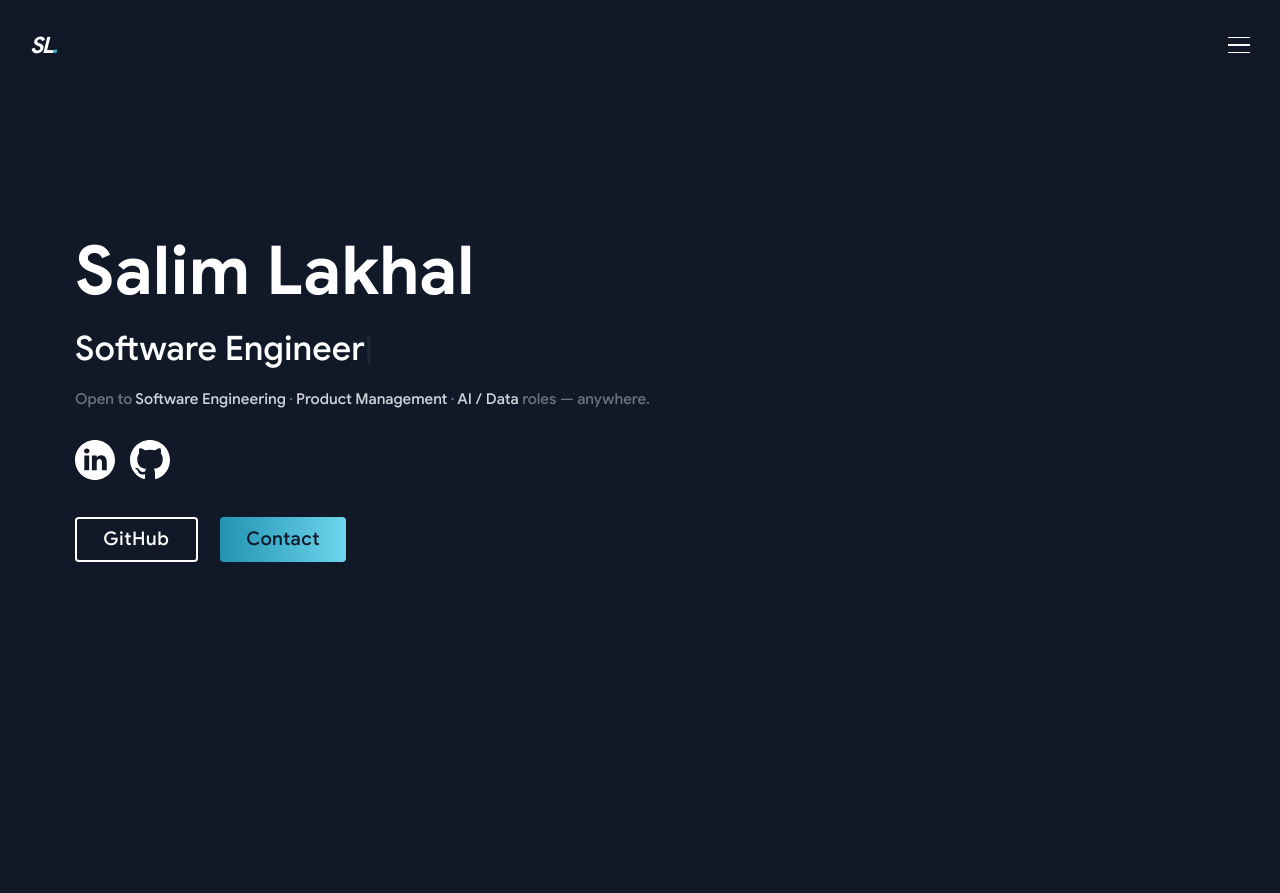
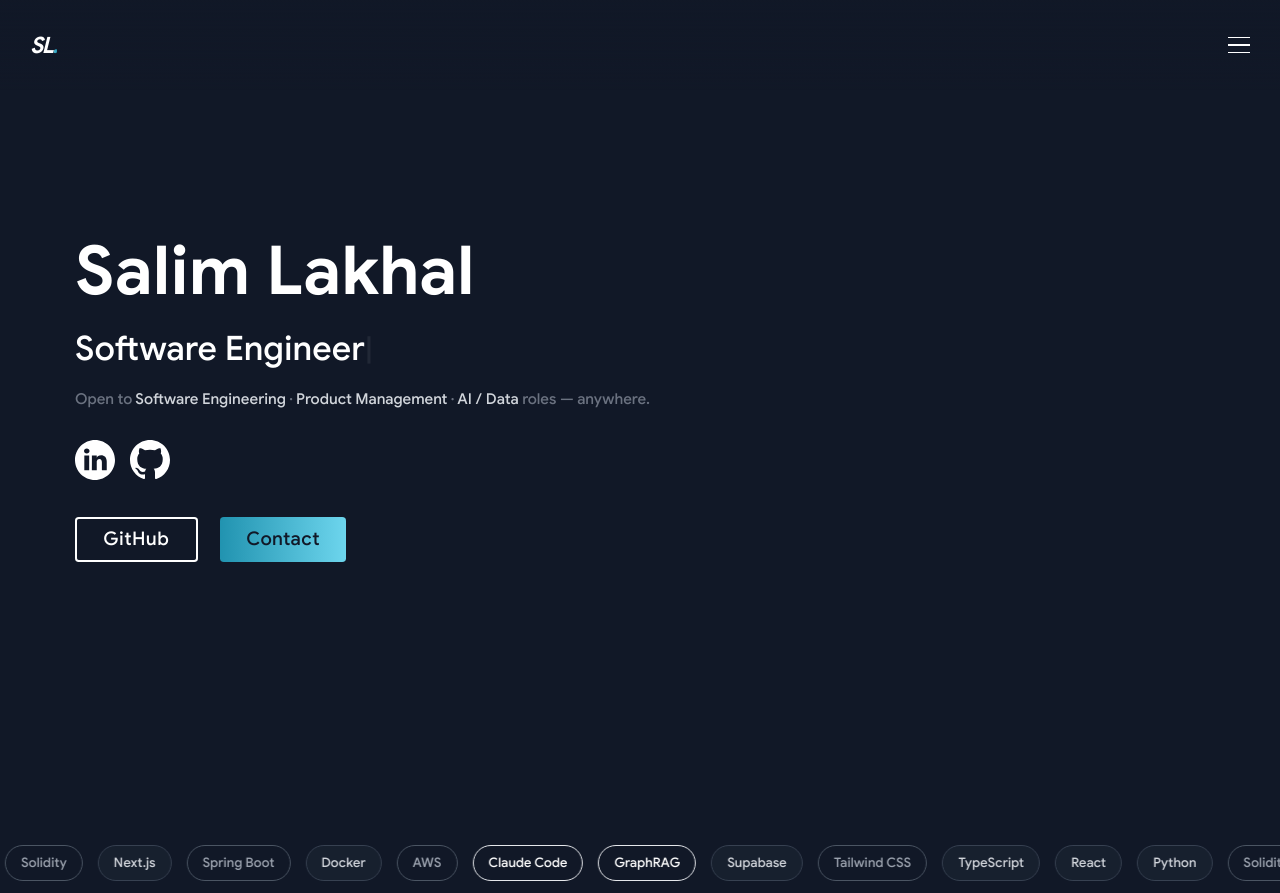
Before and after one commit to salim-lakhal/Portfolio, a Next.js app: page / in a window 1280 px wide. Shown: the top 893 px of the page. Built offline with nearby package versions, Linux system fonts and the light colour scheme.

Commit message:
fix about section, add salesforce cert, skills marquee

```diff
--- a/components/home/about.tsx
+++ b/components/home/about.tsx
@@ -36,8 +36,8 @@ const AboutSection = () => {
     >
       <p className="text-2xl md:text-3xl font-medium text-gray-300 max-w-3xl leading-relaxed">
         TELECOM SudParis graduate, currently Product Owner at Louis Vuitton.
-        I build and ship full-stack products by orchestrating AI agent teams —
-        from SaaS platforms to blockchain protocols, shipped at startup speed.
+        I design, build, and ship full-stack products end to end —
+        distributed systems, blockchain, AI, and everything in between.
       </p>
     </section>
   );
--- /dev/null
+++ b/components/home/skills-marquee.tsx
@@ -0,0 +1,101 @@
+import React from "react";
+
+type TagType = "default" | "outlined" | "ai";
+
+interface TagProps {
+  label: string;
+  type: TagType;
+}
+
+const TAG_CLASSES: Record<TagType, string> = {
+  default: "border border-gray-700 bg-gray-800/50 text-gray-300",
+  outlined: "border border-gray-600 bg-transparent text-gray-400",
+  ai: "border border-cyan-800 bg-cyan-900/30 text-cyan-300",
+};
+
+const ROW_ONE: TagProps[] = [
+  { label: "TypeScript", type: "default" },
+  { label: "React", type: "default" },
+  { label: "Python", type: "default" },
+  { label: "Solidity", type: "outlined" },
+  { label: "Next.js", type: "default" },
+  { label: "Spring Boot", type: "outlined" },
+  { label: "Docker", type: "default" },
+  { label: "AWS", type: "outlined" },
+  { label: "Claude Code", type: "ai" },
+  { label: "GraphRAG", type: "ai" },
+  { label: "Supabase", type: "default" },
+  { label: "Tailwind CSS", type: "outlined" },
+];
+
+const ROW_TWO: TagProps[] = [
+  { label: "Agentic AI", type: "ai" },
+  { label: "Agent Orchestration", type: "ai" },
+  { label: "Node.js", type: "default" },
+  { label: "MongoDB", type: "outlined" },
+  { label: "PostgreSQL", type: "default" },
+  { label: "Hardhat", type: "outlined" },
+  { label: "FastAPI", type: "default" },
+  { label: "Three.js", type: "outlined" },
+  { label: "Stripe", type: "default" },
+  { label: "Vue.js", type: "outlined" },
+  { label: "Context Engineering", type: "ai" },
+  { label: "LLM Pipelines", type: "ai" },
+];
+
+const Tag = ({ label, type }: TagProps) => (
+  <span
+    className={`inline-flex items-center px-4 py-2 rounded-full text-sm font-medium whitespace-nowrap shrink-0 ${TAG_CLASSES[type]}`}
+  >
+    {label}
+  </span>
+);
+
+interface MarqueeRowProps {
+  items: TagProps[];
+  direction: "left" | "right";
+}
+
+const MarqueeRow = ({ items, direction }: MarqueeRowProps) => {
+  const animationClass =
+    direction === "left" ? "animate-scroll-left" : "animate-scroll-right";
+
+  const doubled = [...items, ...items];
+
+  return (
+    <div className="flex overflow-hidden">
+      <div
+        className={`flex gap-4 ${animationClass}`}
+        style={{ willChange: "transform" }}
+      >
+        {doubled.map((item, i) => (
+          <Tag key={`${item.label}-${i}`} label={item.label} type={item.type} />
+        ))}
+      </div>
+    </div>
+  );
+};
+
+const SkillsMarquee = React.memo(() => {
+  return (
+    <section className="w-full py-12 bg-gray-900 relative overflow-hidden">
+      <div
+        className="absolute inset-y-0 left-0 right-0 pointer-events-none z-10"
+        style={{
+          maskImage:
+            "linear-gradient(to right, transparent, black 10%, black 90%, transparent)",
+          WebkitMaskImage:
+            "linear-gradient(to right, transparent, black 10%, black 90%, transparent)",
+        }}
+      />
+      <div className="flex flex-col gap-4">
+        <MarqueeRow items={ROW_ONE} direction="left" />
+        <MarqueeRow items={ROW_TWO} direction="right" />
+      </div>
+    </section>
+  );
+});
+
+SkillsMarquee.displayName = "SkillsMarquee";
+
+export default SkillsMarquee;
--- a/constants.ts
+++ b/constants.ts
@@ -168,6 +168,15 @@ export const TIMELINE: Array<TimelineNodeV2> = [
   },
   {
     type: NodeTypes.CHECKPOINT,
+    title: "Salesforce B2C Commerce Developer (CCD102) — Certified",
+    size: ItemSize.SMALL,
+    subtitle:
+      "Completed the 4-day B2C Commerce Developer with SFRA training at Louis Vuitton. Salesforce Commerce Cloud certification.",
+    shouldDrawLine: true,
+    alignment: Branch.LEFT,
+  },
+  {
+    type: NodeTypes.CHECKPOINT,
     title: "Product Owner Intern — Louis Vuitton (Sep 2025 – Present)",
     size: ItemSize.SMALL,
     subtitle:
--- a/pages/index.tsx
+++ b/pages/index.tsx
@@ -13,6 +13,7 @@ import Footer from "@/components/common/footer";
 import TimelineSection from "@/components/home/timeline";
 import Scripts from "@/components/common/scripts";
 import AboutSection from "@/components/home/about";
+import SkillsMarquee from "@/components/home/skills-marquee";
 
 const DEBOUNCE_TIME = 100;
 
@@ -65,6 +66,7 @@ export default function Home() {
         <main className="flex-col flex">
           {renderBackdrop()}
           <HeroSection />
+          <SkillsMarquee />
           <AboutSection />
           <ProjectsSection isDesktop={isDesktop} />
           <TimelineSection isDesktop={isDesktop} />
--- a/styles/globals.scss
+++ b/styles/globals.scss
@@ -248,3 +248,33 @@ footer {
 .section-title-sm {
   @apply uppercase tracking-widest text-gray-200 text-sm;
 }
+
+@keyframes scroll-left {
+  0% { transform: translateX(0); }
+  100% { transform: translateX(-50%); }
+}
+
+@keyframes scroll-right {
+  0% { transform: translateX(-50%); }
+  100% { transform: translateX(0); }
+}
+
+.animate-scroll-left {
+  display: flex;
+  animation: scroll-left 30s linear infinite;
+  will-change: transform;
+
+  &:hover {
+    animation-play-state: paused;
+  }
+}
+
+.animate-scroll-right {
+  display: flex;
+  animation: scroll-right 35s linear infinite;
+  will-change: transform;
+
+  &:hover {
+    animation-play-state: paused;
+  }
+}
```
